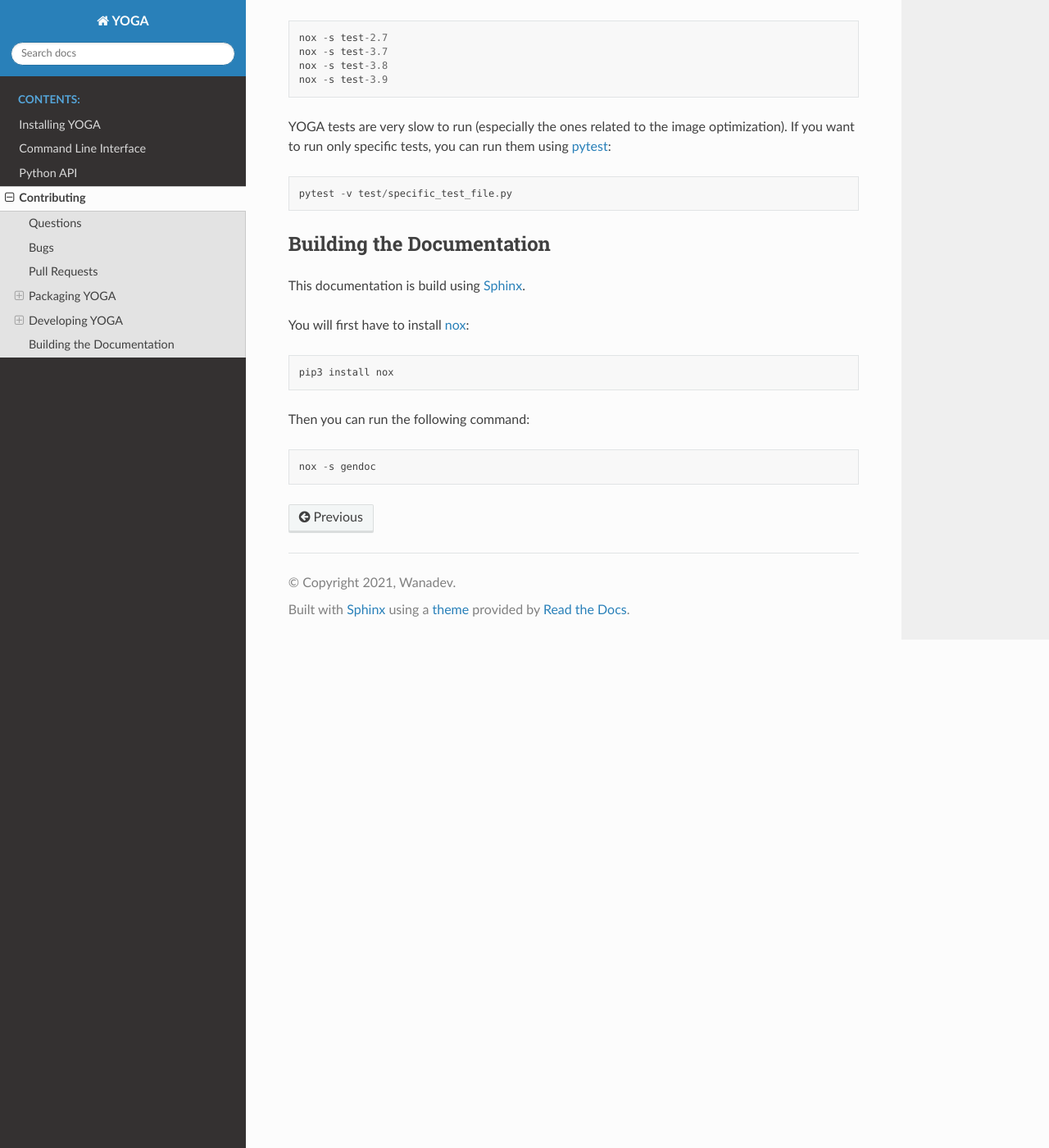
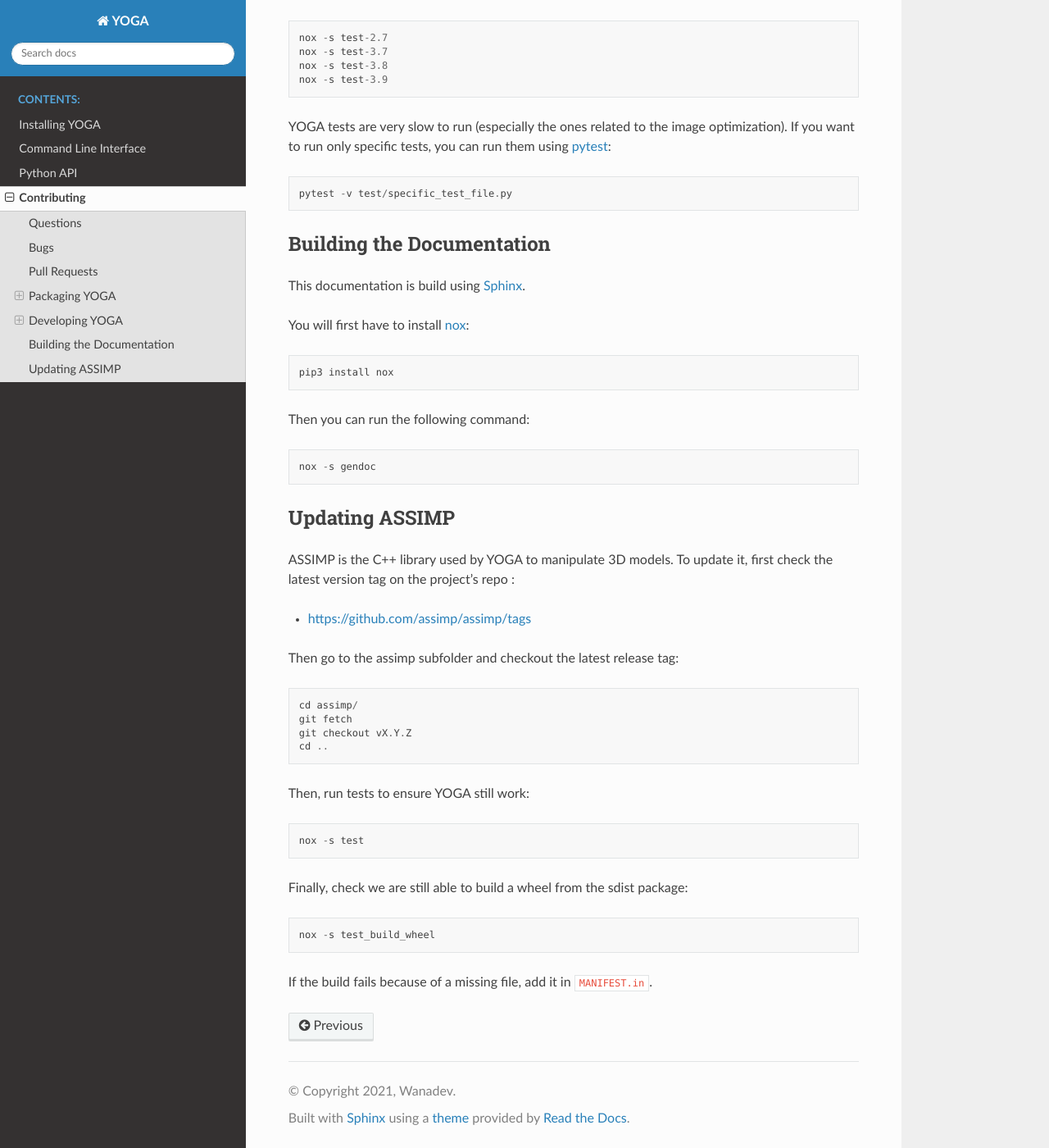
Before and after one commit to wanadev/yoga, a Sphinx documentation site: the page built from doc/contributing.rst, in a window 1280 px wide and 1400 px high, scrolled down 5041 px. Shown: the whole window at 82% size. Built offline with Sphinx 7.4.7 and the Read the Docs theme 2.0.0, drawn with Linux system fonts in a browser that asks for light colours.

Commit message:
docs: Documented how to update assimp

```diff
--- a/doc/contributing.rst
+++ b/doc/contributing.rst
@@ -251,6 +251,32 @@ Then you can run the following command::
     nox -s gendoc
 
 
+Updating ASSIMP
+---------------
+
+ASSIMP is the C++ library used by YOGA to manipulate 3D models. To update it,
+first check the latest version tag on the project's repo :
+
+* https://github.com/assimp/assimp/tags
+
+Then go to the assimp subfolder and checkout the latest release tag::
+
+    cd assimp/
+    git fetch
+    git checkout vX.Y.Z
+    cd ..
+
+Then, run tests to ensure YOGA still work::
+
+    nox -s test
+
+Finally, check we are still able to build a wheel from the sdist package::
+
+    nox -s test_build_wheel
+
+If the build fails because of a missing file, add it in ``MANIFEST.in``.
+
+
 .. _Python: https://www.python.org/
 
 .. _CFFI: https://cffi.readthedocs.io/en/latest/
```
Also changed, not shown: noxfile.py (+9 -1 lines).
